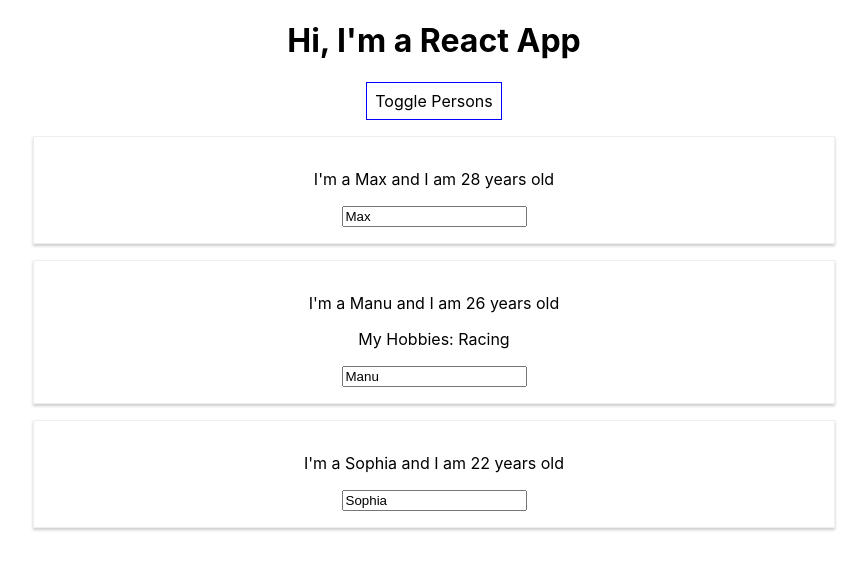
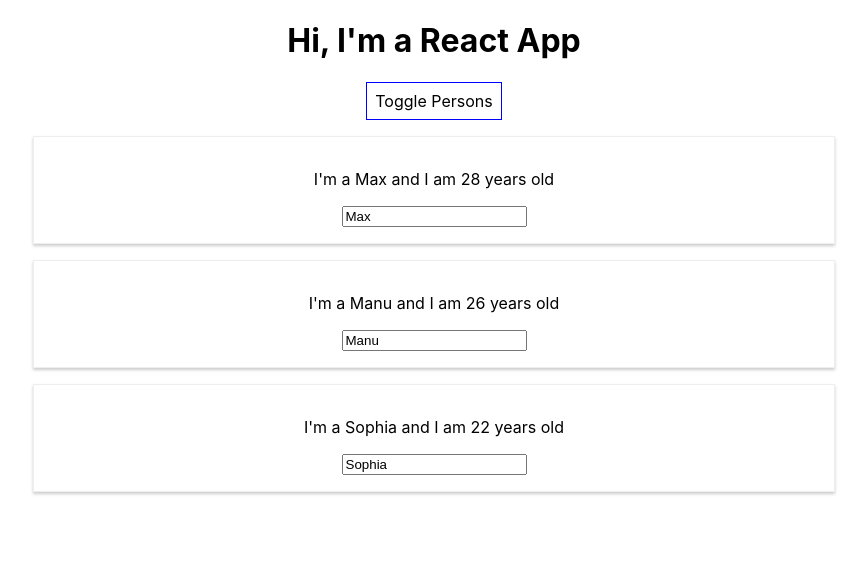
Before and after one commit to adrianbeloqui/react-course, a React (Create React App) app in the folder app-one/: page / in a window 1280 px wide. Both pictures are taken after a click on the button "Toggle Persons". Shown: the top 570 px of the page, without its empty margins (206-1073 px from the left). Built offline with nearby package versions, Linux system fonts and the light colour scheme.

Commit message:
Finish "Wroking with Lists and Conditionals"

```diff
--- a/app-one/src/App.js
+++ b/app-one/src/App.js
@@ -5,33 +5,38 @@
 class App extends Component {
   state = {
       persons: [
-        { name: "Max", age: 28},
-        { name: "Manu", age: 26},
-        { name: "Sophia", age: 22}
+        { id: '1', name: "Max", age: 28},
+        { id: '2', name: "Manu", age: 26},
+        { id: '3', name: "Sophia", age: 22}
       ],
       showPersons: false
   }
 
-  switchNameHandler = (newName) => {
-    // console.log("Was Clicked");
-    // DON'T DO THIS: this.state.persons[0].name = "Maximilian";
+  nameChangedHandler = (event, id) => {
+    const personIndex = this.state.persons.findIndex(p => {
+      return p.id === id;
+    });
+    const person = {
+      ...this.state.persons[personIndex]
+    }
+    person.name = event.target.value;
+
+    const persons = [...this.state.persons];
+    persons[personIndex] = person;
+
     this.setState({
-        persons: [
-          { name: newName, age: 30},
-          { name: "Manu", age: 26},
-          { name: "Sophia", age: 22}
-        ]
-    })
+        persons: persons
+    });
   }
 
-  nameChangedHandler = (event) => {
-    this.setState({
-        persons: [
-          { name: 'Max', age: 28},
-          { name: event.target.value, age: 26},
-          { name: "Sophia", age: 22}
-        ]
-    })
+  deletePersonHandler = (personIndex) => {
+    // Shallow copy of persons to avoid editing the
+    // array managed by React.
+    // Also could do:
+    // const persons = this.state.persons.slice();
+    const persons = [...this.state.persons];
+    persons.splice(personIndex, 1);
+    this.setState({ persons: persons});
   }
 
   togglePersonshandler = () => {
@@ -55,17 +60,19 @@
     if (this.state.showPersons) {
       persons = (
         <div>
-          <Person
-            name={ this.state.persons[0].name }
-            age={ this.state.persons[0].age } />
-          <Person
-            name={ this.state.persons[1].name }
-            age={ this.state.persons[1].age }
-            click={ this.switchNameHandler.bind(this, "Max!") }
-            change={ this.nameChangedHandler } >My Hobbies: Racing</Person>
-          <Person
-            name={ this.state.persons[2].name }
-            age={ this.state.persons[2].age } />
+          { this.state.persons.map((person, index) => {
+              // When working with displaying lists of elements
+              // it is more efficient to set a unique key to each
+              // element
+              return (
+                <Person
+                  click={ this.deletePersonHandler.bind(this, index) }
+                  change={ (event) => this.nameChangedHandler(event, person.id) }
+                  name={ person.name }
+                  age={ person.age }
+                  key={ person.id }/>
+              )
+          }) }
         </div>
       );
     }
```
